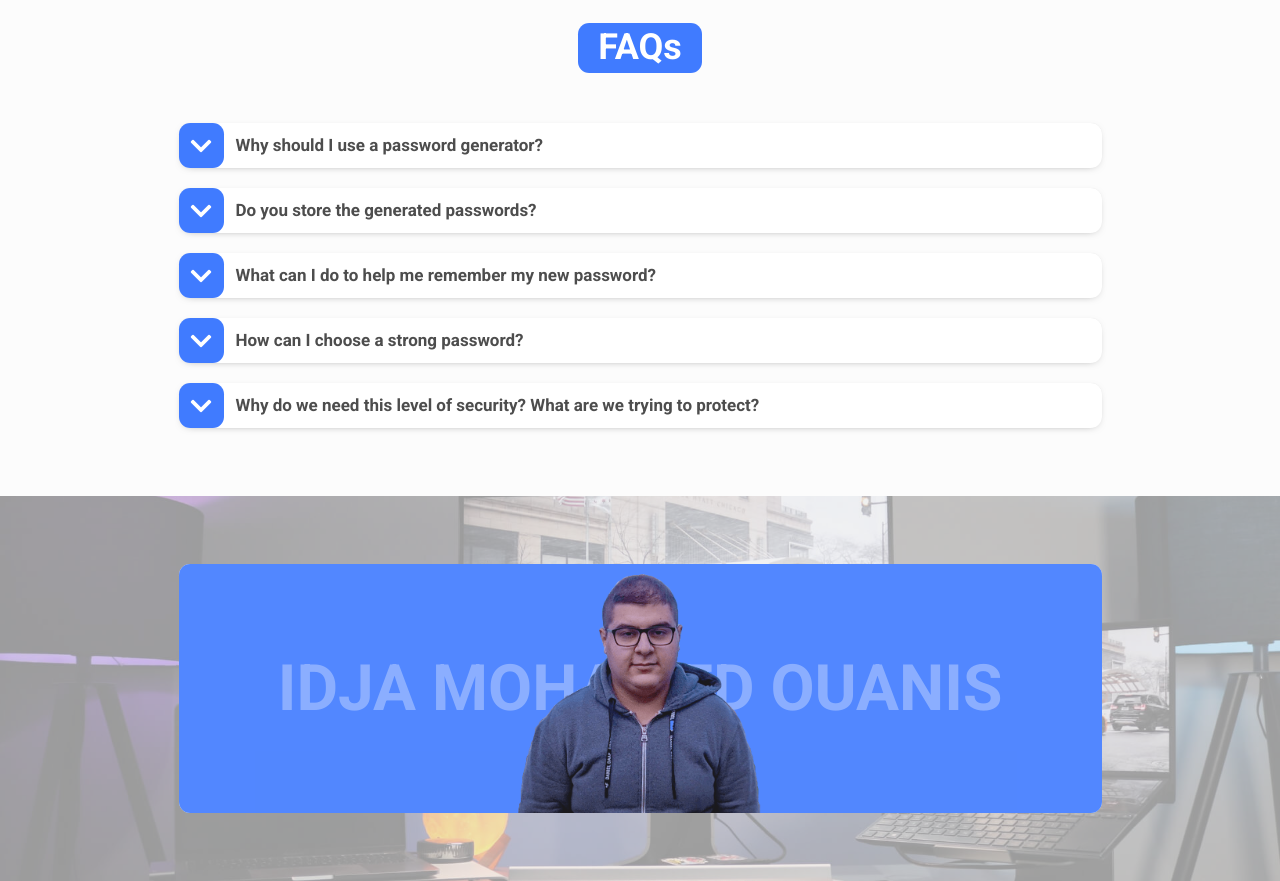
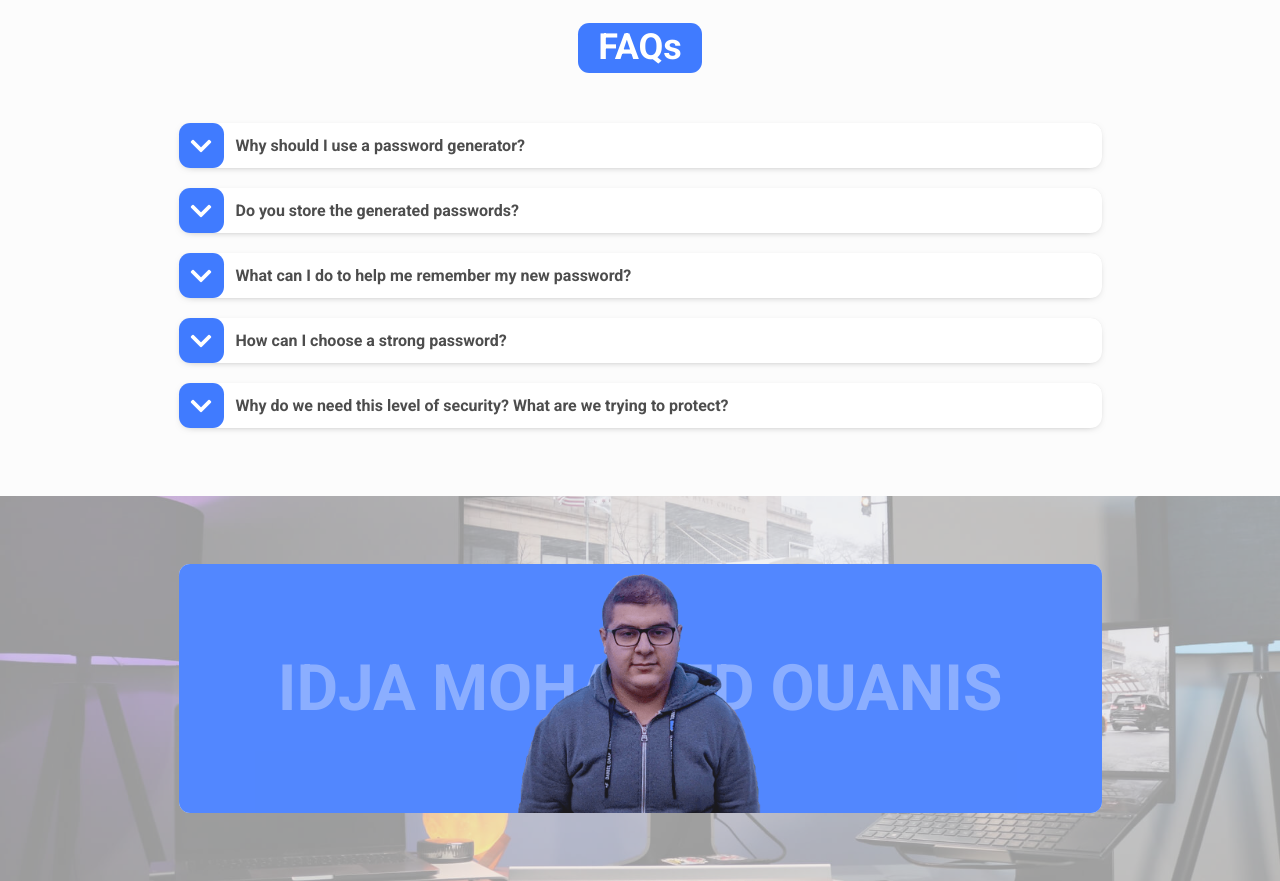
Before and after one commit to rouanis5/password-generator, a website built with Parcel: page src/index.html in a window 1280 px wide. Shown: the part 1620-2501 px from the top of the page. Built offline with nearby package versions, Linux system fonts and the light colour scheme.

Commit message:
edit p typography

```diff
--- a/src/scss/base/_typography.scss
+++ b/src/scss/base/_typography.scss
@@ -19,6 +19,6 @@ h6 {
     font-size: $fs5;
 }
 p {
-    font-size: $fs5;
+    // font-size: $fs5;
     font-weight: $fw-regular;
 }
```
